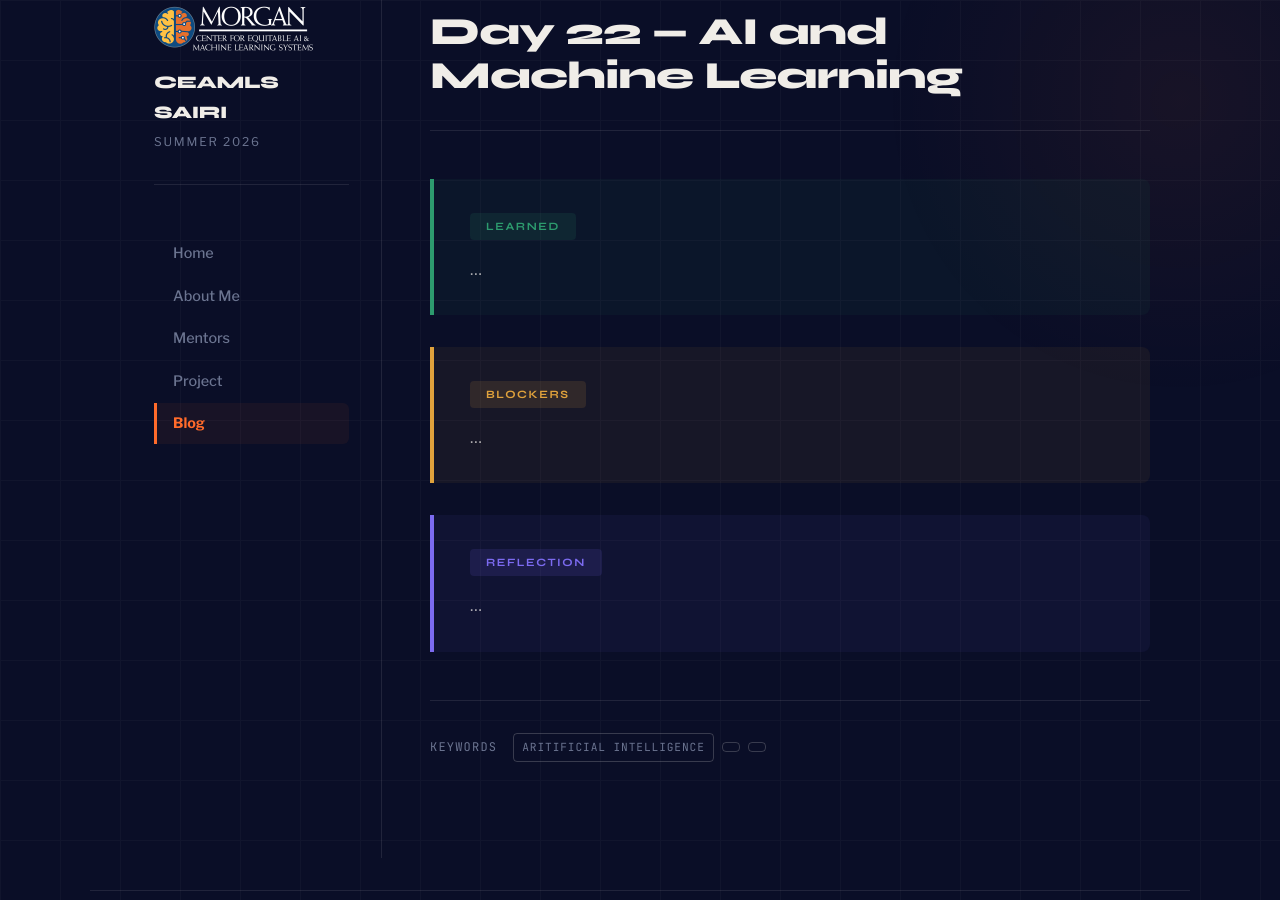
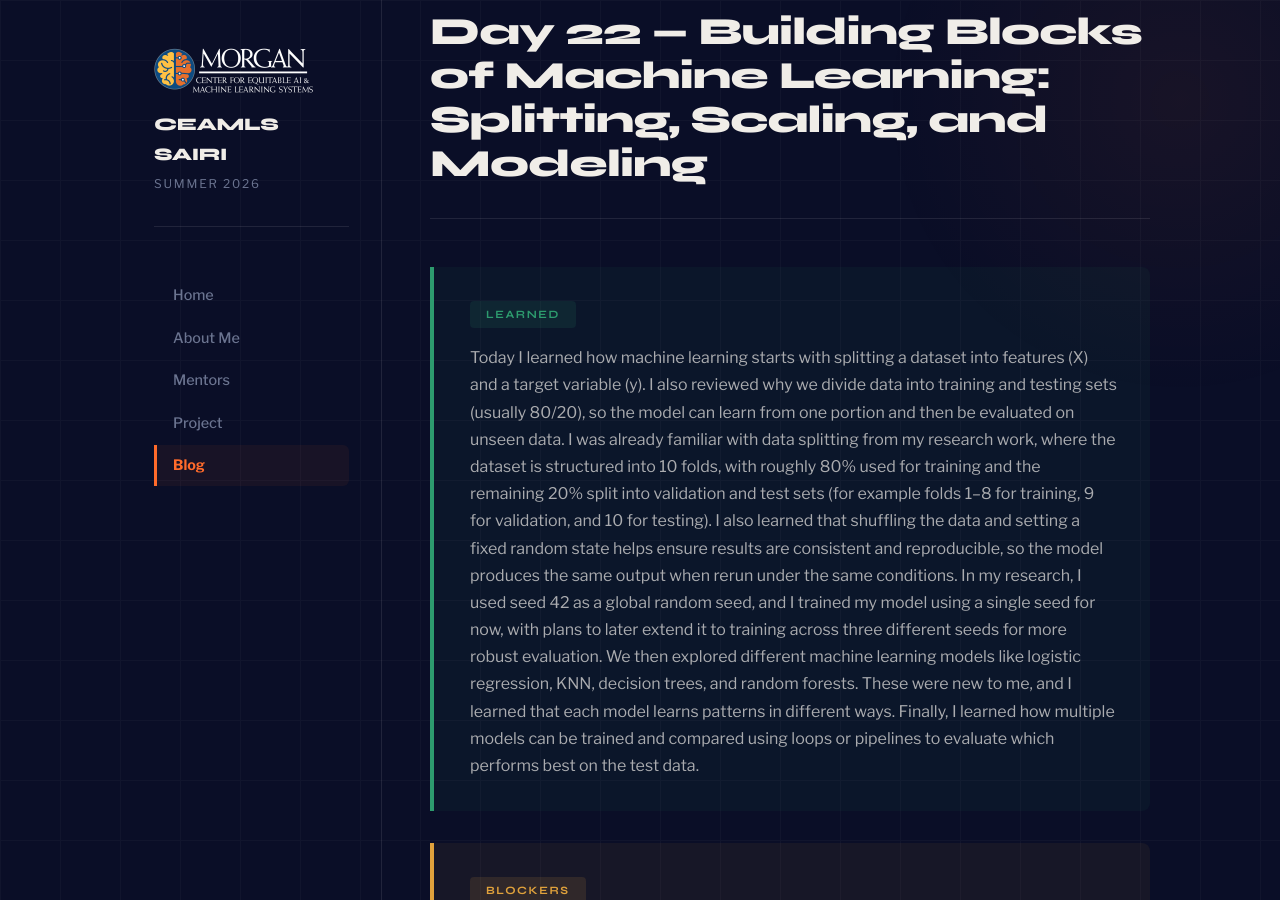
Before and after one commit to stephanieegwuchukwu-ai/stephanieegwuchukwu-aiceamls26.github.io, a Jekyll site: the page built from _posts/2026-06-24-day-22.md, in a window 1280 px wide and 900 px high, scrolled down 202 px. Built offline with Jekyll 4.4.1, drawn with Linux system fonts in a browser that asks for light colours; some of the changed text lies outside the part shown.

Commit message:
Update 2026-06-24-day-22.md

```diff
--- a/_posts/2026-06-24-day-22.md
+++ b/_posts/2026-06-24-day-22.md
@@ -1,17 +1,17 @@
 ---
 layout: post
-title: "Day 22 — AI and Machine Learning"
+title: "Day 22 — Building Blocks of Machine Learning: Splitting, Scaling, and Modeling"
 date: 2026-06-24
 permalink: /day22.html
-tags: ["Aritificial Intelligence", "", ""]
+tags: ["Data Analysis", "Machine Learning", "Logistic Regression"]
 
 what_i_learned: |
-  ...
+    Today I learned how machine learning starts with splitting a dataset into features (X) and a target variable (y). I also reviewed why we divide data into training and testing sets (usually 80/20), so the model can learn from one portion and then be evaluated on unseen data. I was already familiar with data splitting from my research work, where the dataset is structured into 10 folds, with roughly 80% used for training and the remaining 20% split into validation and test sets (for example folds 1–8 for training, 9 for validation, and 10 for testing). I also learned that shuffling the data and setting a fixed random state helps ensure results are consistent and reproducible, so the model produces the same output when rerun under the same conditions. In my research, I used seed 42 as a global random seed, and I trained my model using a single seed for now, with plans to later extend it to training across three different seeds for more robust evaluation. We then explored different machine learning models like logistic regression, KNN, decision trees, and random forests. These were new to me, and I learned that each model learns patterns in different ways. Finally, I learned how multiple models can be trained and compared using loops or pipelines to evaluate which performs best on the test data.
 
 blockers: |
- ...
+   I had difficulty keeping up while typing the code into Google Colab at the same time as following Dr. Dacon’s lecture, which made it harder for me to fully focus on understanding each step in real time. I also found it a bit overwhelming at times to process multiple technical terms without a prior background in data analysis, especially while trying to connect the concepts to what the code was actually doing.
 
 reflection: |
- ...
+   Today I worked on my mid-presentation slides. I also reviewed the results from my trained single-seed model, focusing on how well it performed and what the outputs were showing. In addition, I went through the fairness audit results to better understand how the model behaves across different groups and what the evaluation metrics are indicating. This helped me connect the model’s performance results with its real-world implications.
 
 ---
```
